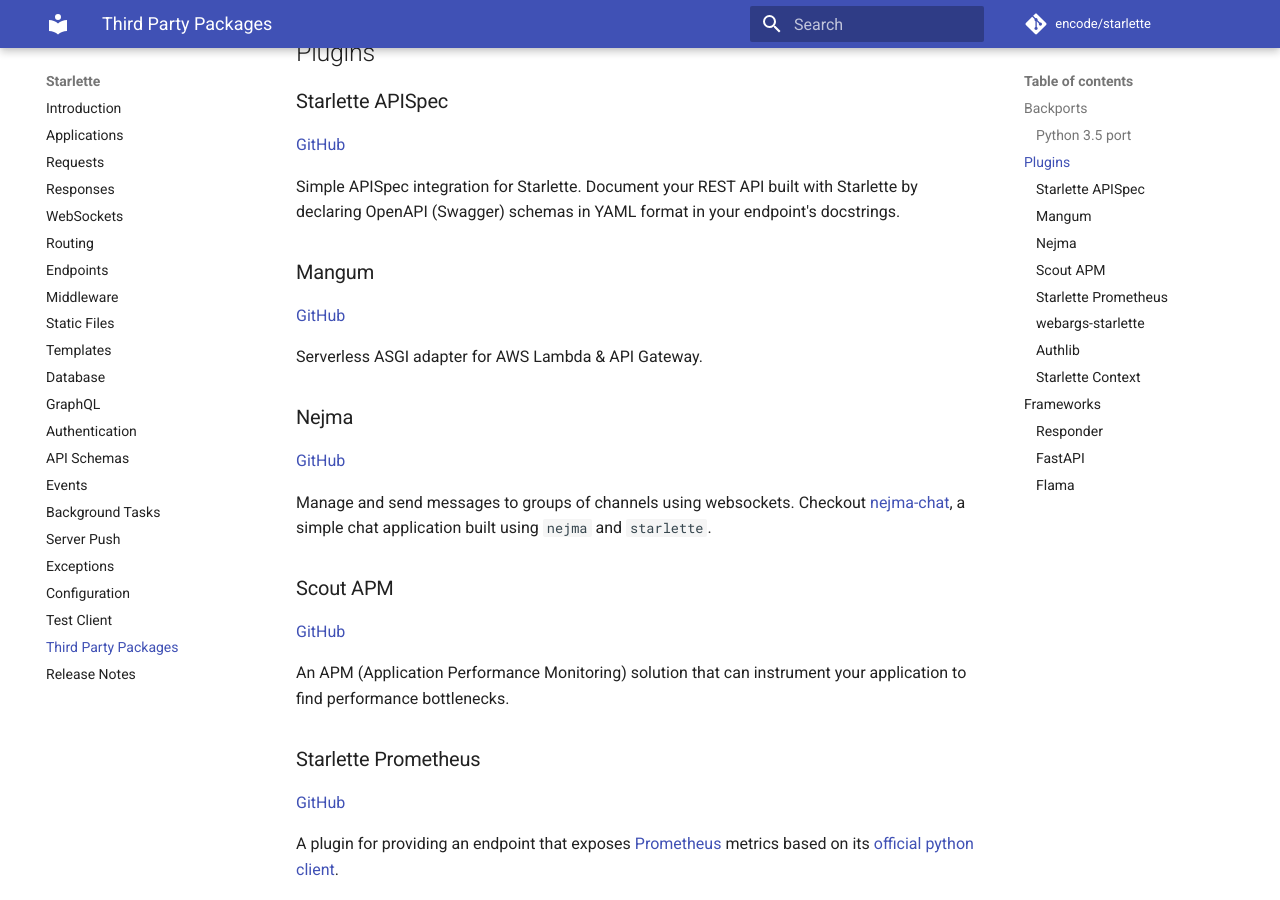
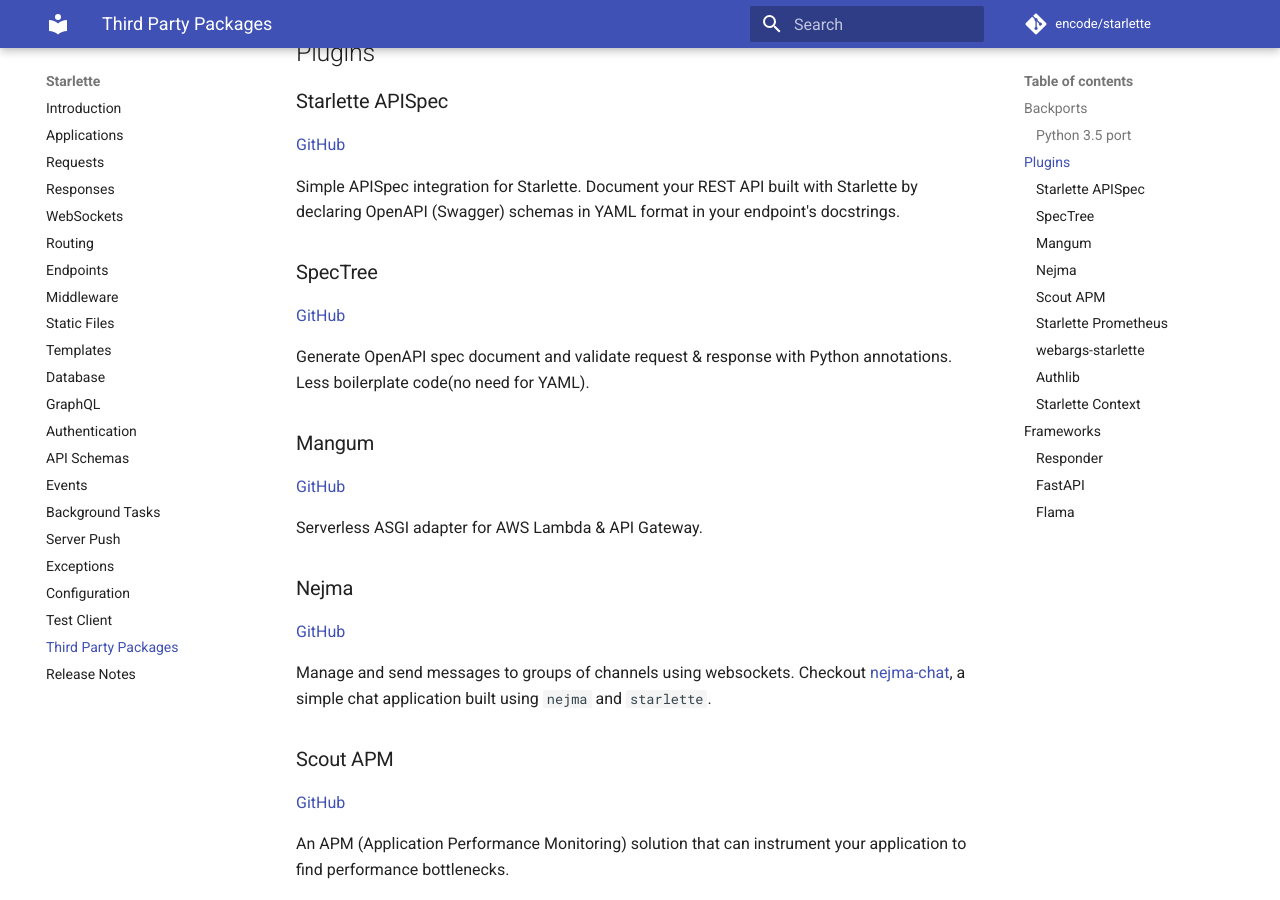
Before and after one commit to hidraco/starlette, an MkDocs documentation site: the page built from docs/third-party-packages.md, in a window 1280 px wide and 900 px high, scrolled down 440 px. Built offline with MkDocs 1.6.1 and Material for MkDocs 9.7.7, drawn with Linux system fonts in a browser that asks for light colours; comment, search, counter and statistics services are not loaded.

Commit message:
update 3rd packages: add spectree (#783)

```diff
--- a/docs/third-party-packages.md
+++ b/docs/third-party-packages.md
@@ -19,6 +19,12 @@ Here are some of those third party packages:
 Simple APISpec integration for Starlette.
 Document your REST API built with Starlette by declaring OpenAPI (Swagger)
 schemas in YAML format in your endpoint's docstrings.
+
+### SpecTree
+
+<a href="https://github.com/0b01001001/spectree" target="_blank">GitHub</a>
+
+Generate OpenAPI spec document and validate request & response with Python annotations. Less boilerplate code(no need for YAML).
 
 ### Mangum
 
```
